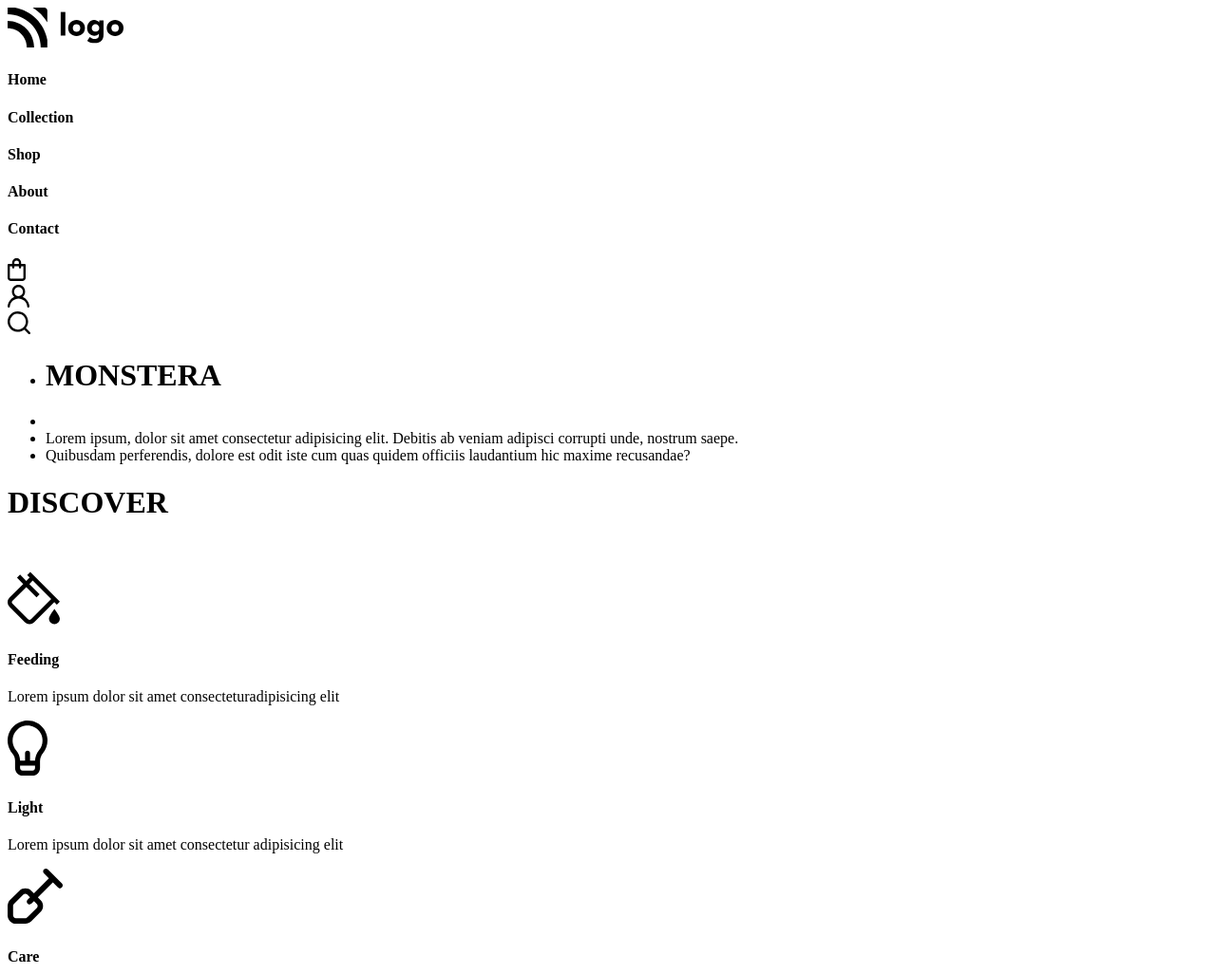
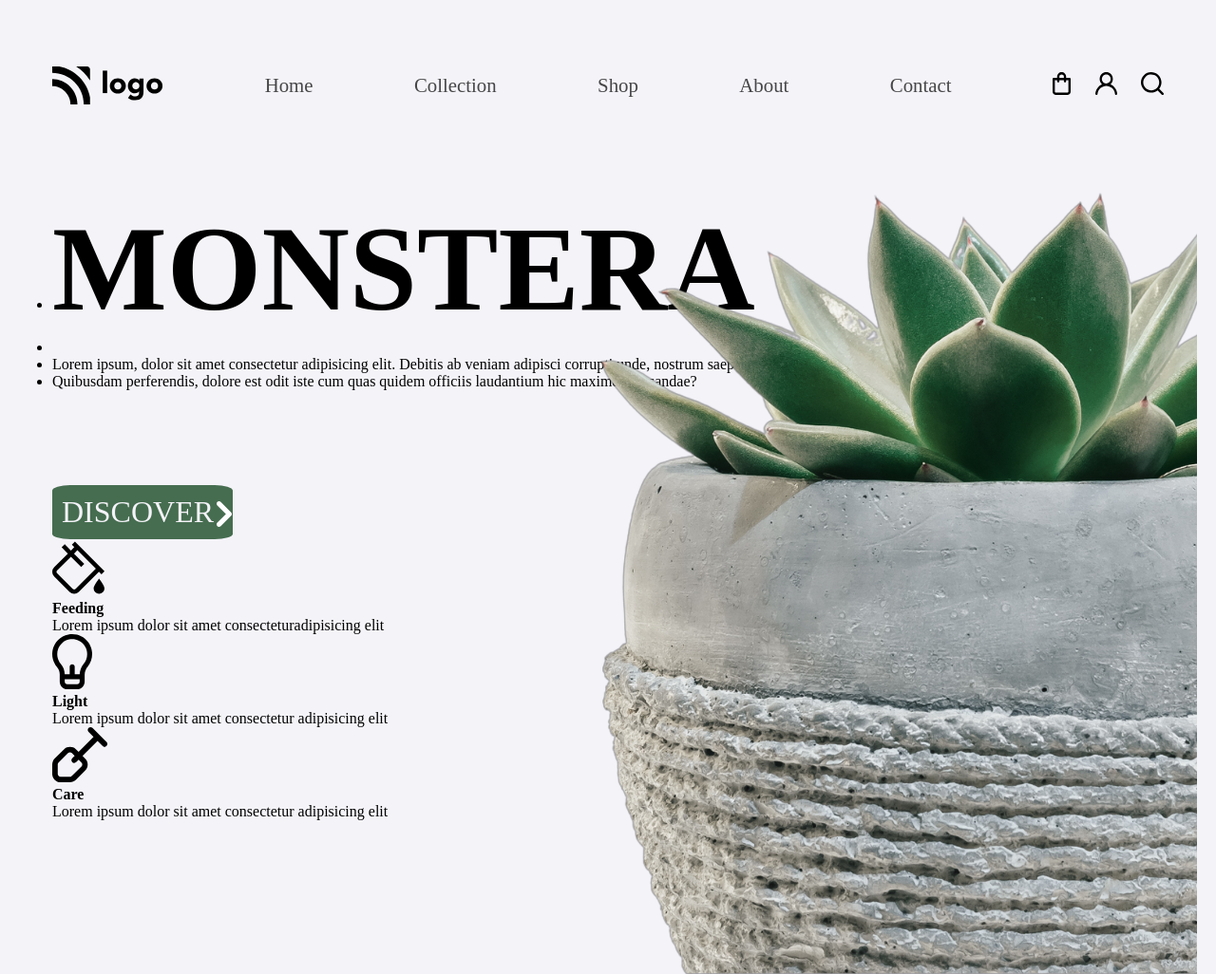
Before and after one commit to bhabinbudujapun/Front-End, a plain HTML site: page 98PROJECTS/06-PROJECT/index.html in a window 1280 px wide. Shown: the top 1026 px of the page at 95% size. Drawn offline with Linux system fonts and the light colour scheme; a web font is replaced by a local one.

Commit message:
Nav-section finished | Working into hero-section

```diff
--- a/98PROJECTS/06-PROJECT/style.css
+++ b/98PROJECTS/06-PROJECT/style.css
@@ -1,5 +1,110 @@
+/*
+background-color: #f4f3f8;
+button-background-color: #466d50;
+button-font-color: #f3f4f3;
+*/
 
+/* -------- START-GLOBLE-STYLE ---------- */
+*{
+    margin: 0;
+    padding: 0;
+}
 
 body {
     font-family: Allerta;
+    background-color: #f4f3f8;
 }
+
+li {
+    /* color: red; */
+}
+/* -------- END-GLOBLE-STYLE ---------- */
+
+/* -------- START-NAVBAR-STYLE ---------- */
+#navbarMonstera {
+    margin: 70px 55px;
+    display: flex;
+    align-items: center;
+}
+
+#navbarMonstera h4 {
+    font-size: 1.3rem;
+    font-weight: 300;
+    color: #343435;
+    opacity: 0.9;
+}
+
+#navFirst {
+    display: flex;
+}
+
+#navFirst img{
+    width: 100%;
+    height: 40px;
+}
+
+#navMid {
+    flex: 8;
+    display: flex;
+    justify-content: space-evenly;
+}
+
+#navEnd {
+    flex: 1;
+    display: flex;
+    justify-content: space-between;
+}
+/* -------- END-NAVBAR-STYLE ---------- */
+
+/* -------- START-HERO-SECTION-STYLE ---------- */
+#midWhole {
+    /* border: 1px solid red; */
+    position: relative;
+    margin: 70px 55px;
+}
+
+#midWhole > div:first-child{
+    /* border: 1px solid black; */
+    margin-top: 100px;
+    width: 65%;
+}
+
+#midWhole > div:last-child{
+    /* border: 1px solid blue; */
+    position: absolute;
+    top: -2%;
+    right: -3%;
+}
+
+#monstera{
+    font-size: 8rem;
+    font-weight: 900;
+}
+
+ul li:nth-child(3)
+ul li:last-child{
+    font-weight: 200;
+    font-size: 1.2rem;
+    color: #343435;
+}
+
+#midWholePart12 {
+    position: relative;
+    margin-top: 100px;
+    display: inline-block;
+    background-color: #466d50;
+    padding: 10px 20px 10px 10px;
+    border-radius: 10%;
+}
+
+#midWholePart12 h1 {
+    font-weight: 100;
+    color: #f4f3f8;
+}
+#midWholePart12 #midWholePart122{
+    position: absolute;
+    top: 30.5%;
+    right: 0;
+
+}
+/* -------- END-HERO-SECTION-STYLE ---------- */
```
